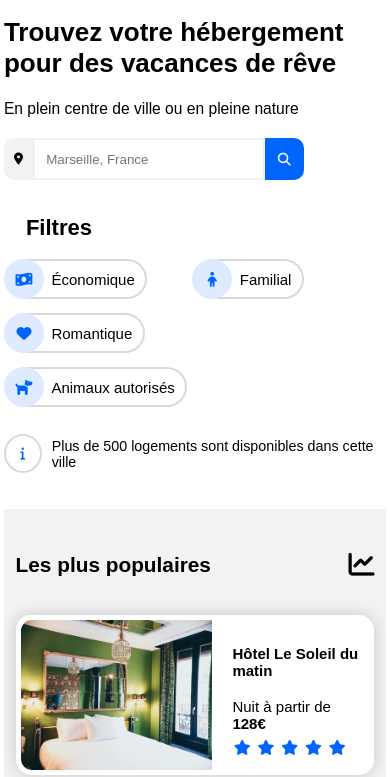
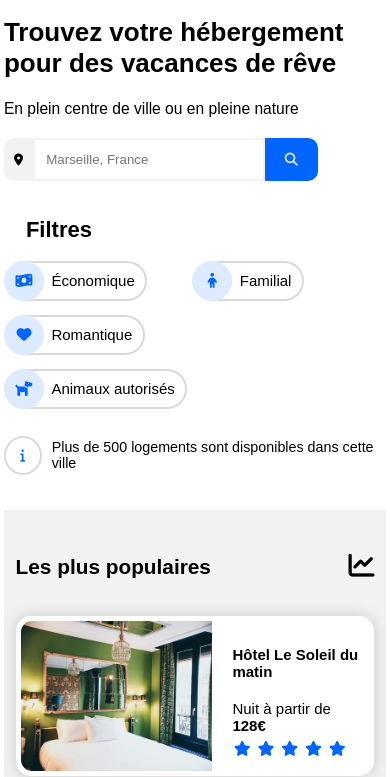
Before and after one commit to Cam1793/CamilleNICOLAS_2_26-04-2021, a plain HTML site: page index.html in a window 390 px wide. Shown: the part 100-877 px from the top of the page. Drawn offline with Linux system fonts and the light colour scheme.

Commit message:
add media queries mobile

```diff
--- a/css/media.css
+++ b/css/media.css
@@ -5,7 +5,7 @@
 
     /*hosting*/
     #hosting{
-        width: 70%
+        width: 70%;
     }
 
     .cannebiere-img{
@@ -106,7 +106,7 @@
     }
 
     .eau-image{
-        width: 50%
+        width: 50%;
     }
 
     .blanc-img{
@@ -340,19 +340,20 @@
     h1{
         margin-top: 2em;
     }
+
     .submit{
         display: none;
     }
 
     .fa-search{
         visibility: visible;
-        width: 5vw;
+        width: 6vw;
         text-align: center;
         color: #f2f2f2;
         background-color: #0065FC;
         border-top-right-radius: 10px;
         border-bottom-right-radius: 10px;
-        padding: 10px;
+        padding: 15px;
         padding-top: 15px;
         cursor: pointer;
     }
@@ -398,7 +399,7 @@
     }
 
     .eau-image{
-        width: 47%
+        width: 47%;
     }
 
     .blanc-img{
--- a/index.html
+++ b/index.html
@@ -44,7 +44,7 @@
                     <div class="barre">
                         <i class="fas fa-map-marker-alt" id="icone"></i>
                         <input type="search" id="search" name="recherche" placeholder="Marseille, France"><button class="submit">Rechercher</button>
-                        <i class="fas fa-search"></i></span>
+                        <span><i class="fas fa-search"></i></span>
                     </div>
 
                     <!--Filtre-->
```
